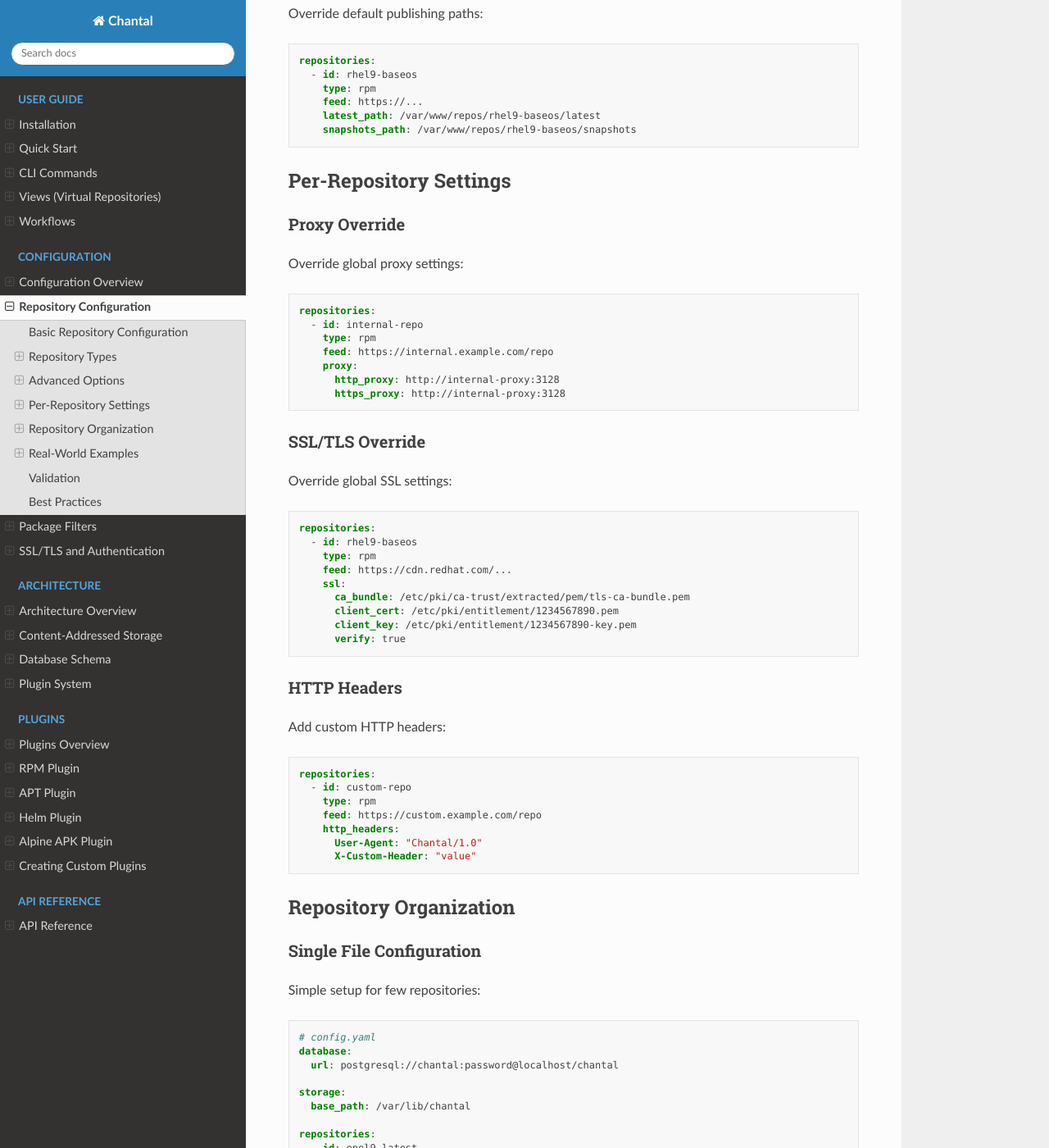
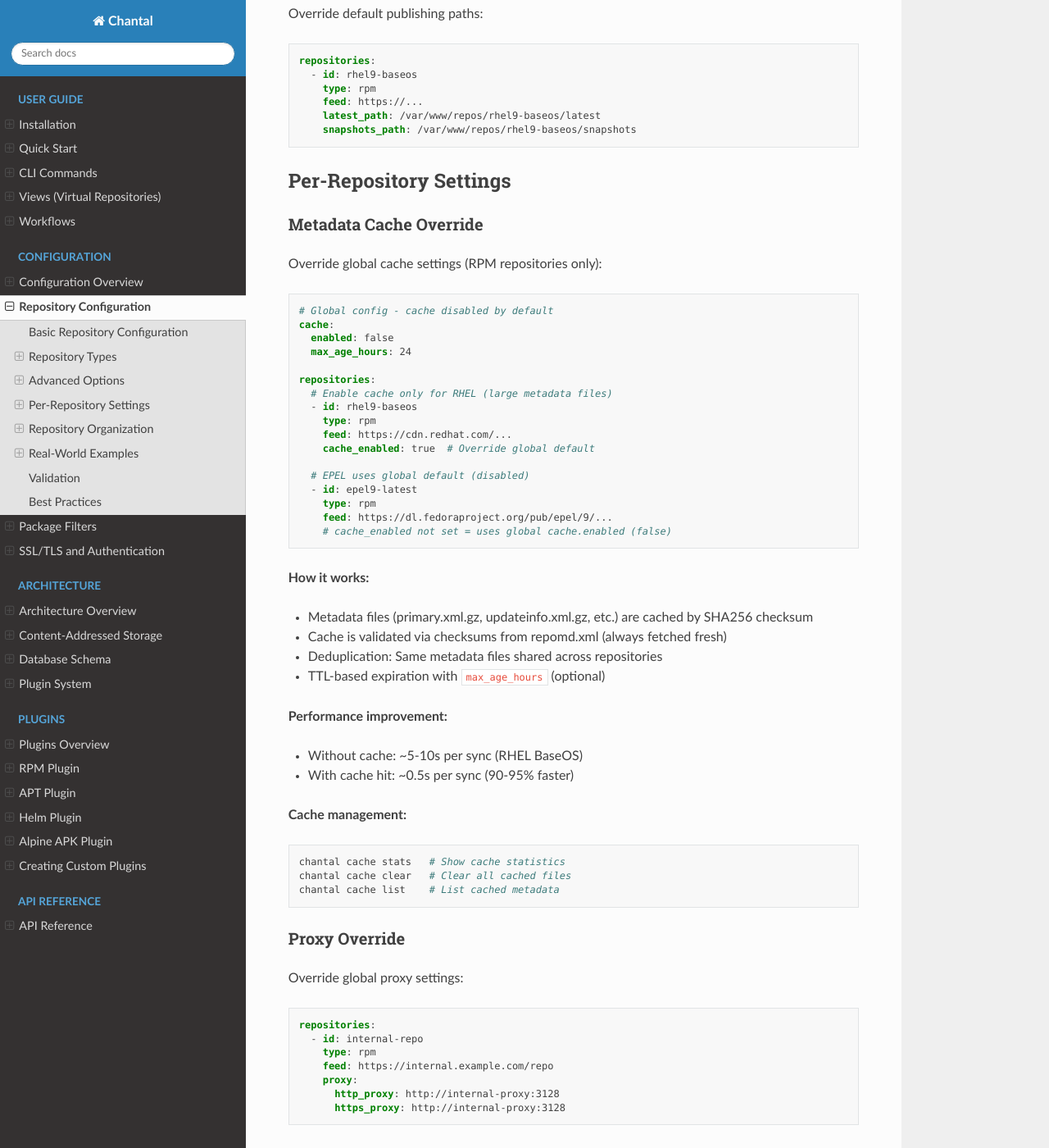
Before and after one commit to slauger/chantal, a Sphinx documentation site: the page built from docs/configuration/repositories.md, in a window 1280 px wide and 1400 px high, scrolled down 4850 px. Shown: the whole window at 82% size. Built offline with Sphinx 7.4.7 and the Read the Docs theme 3.1.0, drawn with Linux system fonts in a browser that asks for light colours.

Commit message:
docs: Add metadata caching documentation and tests
Add comprehensive documentation for metadata caching feature:
- README.md: Add feature to list (🚀 Metadata Caching)
- docs/configuration/overview.md: Add cache config example
- docs/configuration/repositories.md: Add per-repo cache override section
  with performance metrics and CLI commands
- tests/test_cache.py: Add 15 unit tests for MetadataCache class
  (get/put/clear, TTL, deduplication, stats, etc.)

Tests cover:
- Cache initialization and directory creation
- Put/get operations with checksum validation
- TTL-based expiration (with 4s wait test)
- Cache clearing (all and pattern-based)
- Stats calculation
- Deduplication behavior
- Disabled cache graceful handling
- Atomic writes (temp file + rename)
- Multiple file types

Documentation includes:
- Config examples (global + per-repo override)
- Performance metrics (90-95% faster for RHEL)
- CLI command reference (stats, clear, list)
- How caching works (SHA256-based, validated via repomd.xml)

````diff
--- a/docs/configuration/repositories.md
+++ b/docs/configuration/repositories.md
@@ -224,6 +224,47 @@
 ```
 
 ## Per-Repository Settings
+
+### Metadata Cache Override
+
+Override global cache settings (RPM repositories only):
+
+```yaml
+# Global config - cache disabled by default
+cache:
+  enabled: false
+  max_age_hours: 24
+
+repositories:
+  # Enable cache only for RHEL (large metadata files)
+  - id: rhel9-baseos
+    type: rpm
+    feed: https://cdn.redhat.com/...
+    cache_enabled: true  # Override global default
+
+  # EPEL uses global default (disabled)
+  - id: epel9-latest
+    type: rpm
+    feed: https://dl.fedoraproject.org/pub/epel/9/...
+    # cache_enabled not set = uses global cache.enabled (false)
+```
+
+**How it works:**
+- Metadata files (primary.xml.gz, updateinfo.xml.gz, etc.) are cached by SHA256 checksum
+- Cache is validated via checksums from repomd.xml (always fetched fresh)
+- Deduplication: Same metadata files shared across repositories
+- TTL-based expiration with `max_age_hours` (optional)
+
+**Performance improvement:**
+- Without cache: ~5-10s per sync (RHEL BaseOS)
+- With cache hit: ~0.5s per sync (90-95% faster)
+
+**Cache management:**
+```bash
+chantal cache stats   # Show cache statistics
+chantal cache clear   # Clear all cached files
+chantal cache list    # List cached metadata
+```
 
 ### Proxy Override
 
````
Also changed, not shown: README.md (+1 -0 lines), docs/configuration/overview.md (+6 -0 lines), 1 other file.
